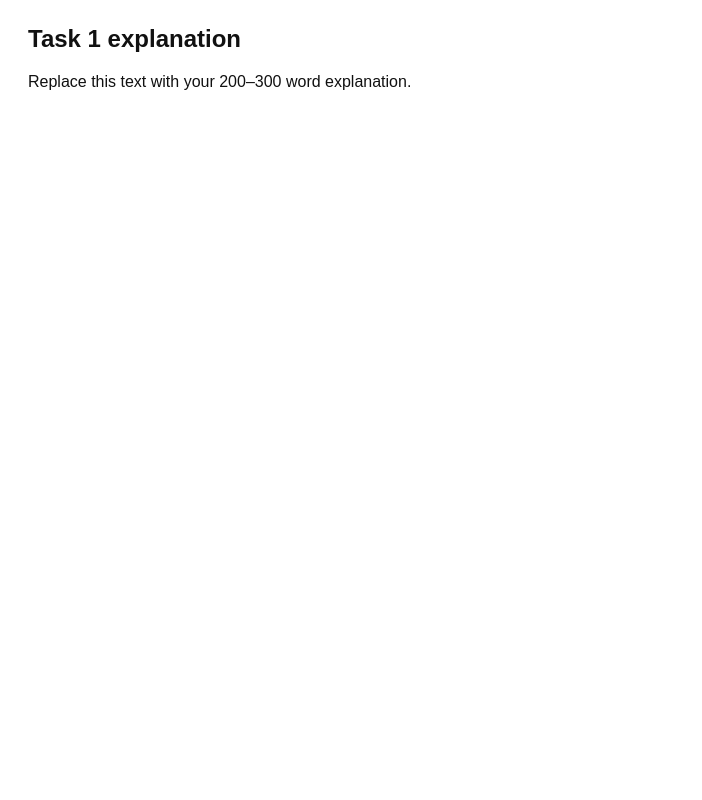
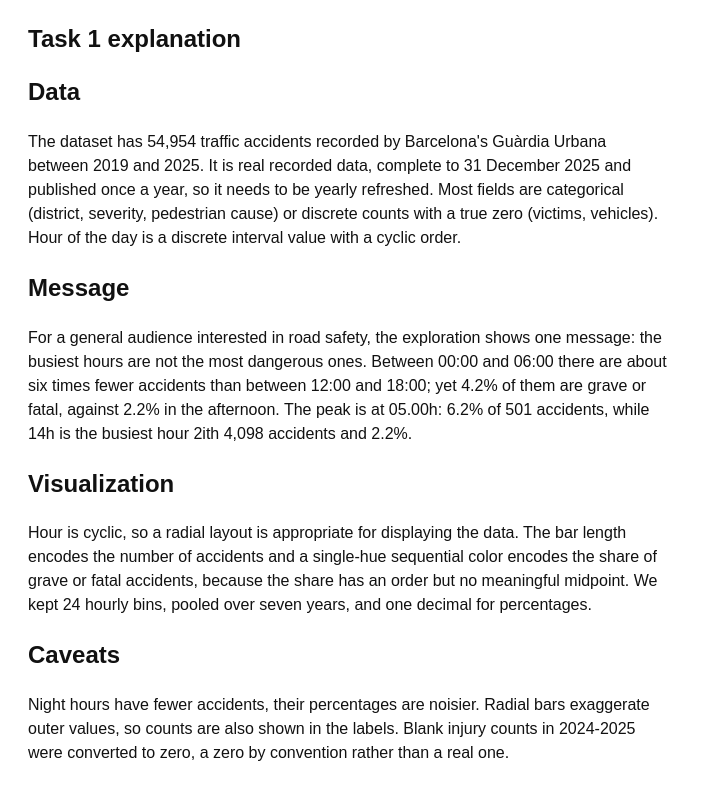
Before and after one commit to tizianolopez/Infovis2627-Group9, a plain HTML site: page task01-explanation.html in a window 1280 px wide. Shown: the whole page, without its empty margins (0-702 px from the left). Drawn offline with Linux system fonts and the light colour scheme.

Commit message:
finish explanation

```diff
--- a/task01-explanation.html
+++ b/task01-explanation.html
@@ -1,17 +1,43 @@
 <!doctype html>
 <html lang="en">
+
 <head>
   <meta charset="utf-8">
   <meta name="viewport" content="width=device-width, initial-scale=1">
   <title>Task 1 explanation</title>
   <link rel="stylesheet" href="assets/student.css">
 </head>
+
 <body>
   <main class="explanation-page" id="main-content">
     <h1>Task 1 explanation</h1>
     <div id="explanation-text">
-      <p>Replace this text with your 200–300 word explanation.</p>
+      <h2>Data</h2>
+      <p>The dataset has 54,954 traffic accidents recorded by Barcelona's Guàrdia Urbana between 2019 and 2025.
+        It is real recorded data, complete to 31 December 2025 and published once a year, so it needs to be yearly
+        refreshed.
+        Most fields are categorical (district, severity, pedestrian cause) or discrete counts with a true zero (victims,
+        vehicles). Hour of the day is a discrete interval value with a cyclic order.</p>
+      <h2>Message</h2>
+      <p>For a general audience interested in road safety, the exploration shows one message: the busiest hours are not
+        the most dangerous ones.
+        Between 00:00 and 06:00 there are about six times fewer accidents than between 12:00 and 18:00; yet 4.2% of them
+        are grave or fatal, against 2.2% in the afternoon.
+        The peak is at 05.00h: 6.2% of 501 accidents, while 14h is the busiest hour 2ith 4,098 accidents and 2.2%.
+      </p>
+      <h2>Visualization</h2>
+      <p> Hour is cyclic, so a radial layout is appropriate for displaying the data.
+        The bar length encodes the number of accidents and a single-hue sequential color encodes the share of grave or
+        fatal accidents, because the share has an order but no meaningful midpoint. We kept 24 hourly bins, pooled over
+        seven years, and one decimal for percentages.
+      </p>
+      <h2>Caveats</h2>
+      <p> Night hours have fewer accidents, their percentages are noisier.
+        Radial bars exaggerate outer values, so counts are also shown in the labels.
+        Blank injury counts in 2024-2025 were converted to zero, a zero by convention rather than a real one.
+      </p>
     </div>
   </main>
 </body>
+
 </html>
```
